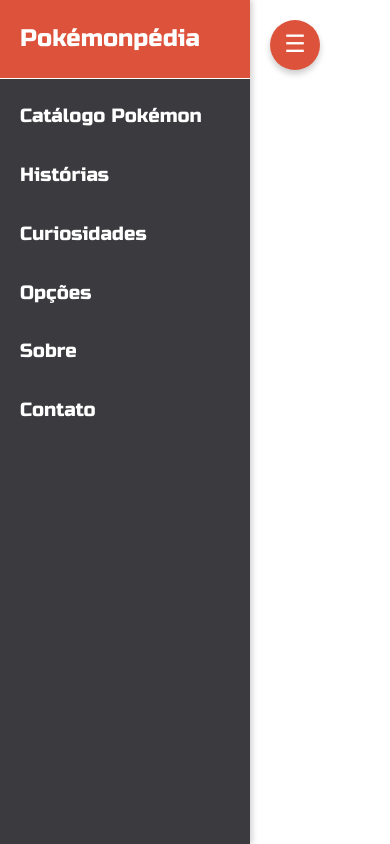
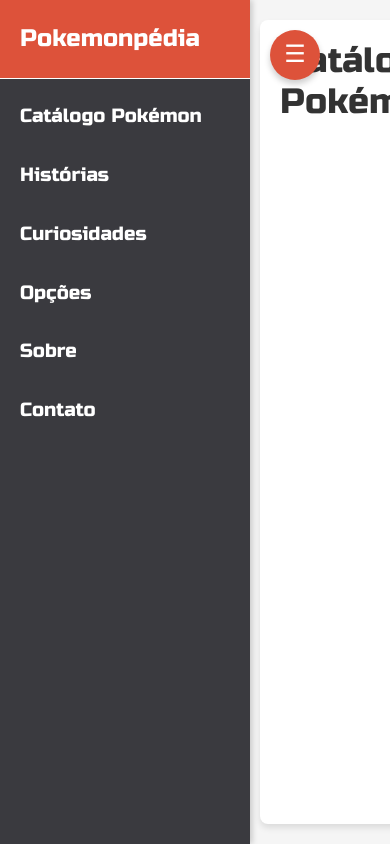
Before and after one commit to lenx0/poke-pedia-v2, a Next.js app: page /explore in a window 390 px wide. Built offline with nearby package versions, Linux system fonts and the light colour scheme.

Commit message:
fix window content and float button, mobile resp window content

```diff
--- a/src/app/explore/page.tsx
+++ b/src/app/explore/page.tsx
@@ -1,7 +1,22 @@
-import Sidebar from "@/components/sidebar/sidebar";
+import Layout from "@/components/layout";
+import { Box, Typography } from "@mui/material";
 
 export default function Explore() {
     return (
-        <Sidebar />
-    )
+        <Layout>
+            <Box
+            sx={{
+                textAlign: "center"
+            }}>
+                <Typography
+                    variant="h1"
+                    sx={{
+                        fontSize: { lg: '2rem', xs: '2.2rem' }
+                    }}
+                >
+                    Catálogo Pokémon
+                </Typography>
+            </Box>
+        </Layout>
+    );
 }
--- /dev/null
+++ b/src/components/layout/index.tsx
@@ -0,0 +1,48 @@
+"use client";
+
+import { ReactNode, useState } from "react";
+import { Box, useMediaQuery, useTheme } from "@mui/material";
+import Sidebar from "@/components/sidebar/sidebar";
+
+interface LayoutProps {
+  children: ReactNode;
+}
+
+export default function Layout({ children }: LayoutProps) {
+  const theme = useTheme();
+  const isMobile = useMediaQuery(theme.breakpoints.down("sm"));
+  const [isSidebarOpen, setIsSidebarOpen] = useState(true);
+
+  return (
+    <Box
+      sx={{
+        display: "flex",
+        width: "100vw",
+        height: "100vh",
+        backgroundColor: "#f5f5f5",
+        overflow: "hidden",
+      }}
+    >
+      {/* Sidebar */}
+      <Sidebar isOpen={isSidebarOpen} toggleSidebar={() => setIsSidebarOpen(!isSidebarOpen)} />
+
+      {/* Janela de Conteúdo */}
+      <Box
+        sx={{
+          flexGrow: 1,
+          marginLeft: isSidebarOpen ? "260px" : "20px",
+          marginTop: "20px",
+          marginBottom: "20px",
+          marginRight: "20px",
+          backgroundColor: "#ffffff",
+          borderRadius: "8px",
+          boxShadow: "0 4px 6px rgba(0, 0, 0, 0.1)",
+          padding: "20px",
+          transition: "margin 0.3s ease-in-out",
+        }}
+      >
+        {children}
+      </Box>
+    </Box>
+  );
+}
--- a/src/components/sidebar/sidebar.tsx
+++ b/src/components/sidebar/sidebar.tsx
@@ -1,13 +1,16 @@
 "use client";
 
-import React, { useState } from "react";
+import React from "react";
 import { Box, List, ListItemButton, ListItemText, Typography, Divider } from "@mui/material";
 import { motion } from "framer-motion";
 import '@fontsource/russo-one';
 
-export default function Sidebar() {
-  const [isOpen, setIsOpen] = useState(true);
+interface SidebarProps {
+  isOpen: boolean;
+  toggleSidebar: () => void;
+}
 
+export default function Sidebar({ isOpen, toggleSidebar }: SidebarProps) {
   const menuItems = [
     { label: "Catálogo Pokémon", link: "/catalogo" },
     { label: "Histórias", link: "/historias" },
@@ -19,15 +22,15 @@
 
   return (
     <Box sx={{ display: "flex" }}>
-
+      {/* Botão Flutuante */}
       <motion.div
         initial={{ x: 0 }}
         animate={{ x: isOpen ? 250 : 0 }}
         transition={{ duration: 0.3 }}
         style={{
           position: "fixed",
-          top: "20px",
-          left: "20px",
+          top: "30px",
+          left: isOpen ? "20px" : "30px",
           zIndex: 1300,
         }}
       >
@@ -43,7 +46,7 @@
             boxShadow: "0 4px 6px rgba(0, 0, 0, 0.2)",
             cursor: "pointer",
           }}
-          onClick={() => setIsOpen(!isOpen)}
+          onClick={toggleSidebar}
         >
           <Typography
             sx={{
@@ -57,6 +60,7 @@
         </Box>
       </motion.div>
 
+      {/* Sidebar */}
       <motion.div
         initial={{ x: -250 }}
         animate={{ x: isOpen ? 0 : -250 }}
@@ -74,7 +78,6 @@
           flexDirection: "column",
         }}
       >
-
         <Box
           sx={{
             padding: "20px",
@@ -84,11 +87,9 @@
             fontSize: "1.5rem",
           }}
         >
-          Pokémonpédia
+          Pokemonpédia
         </Box>
-
         <Divider sx={{ borderColor: "#fff" }} />
-
         <List>
           {menuItems.map((item, index) => (
             <ListItemButton
```
Also changed, not shown: src/components/card/index.tsx (added).
